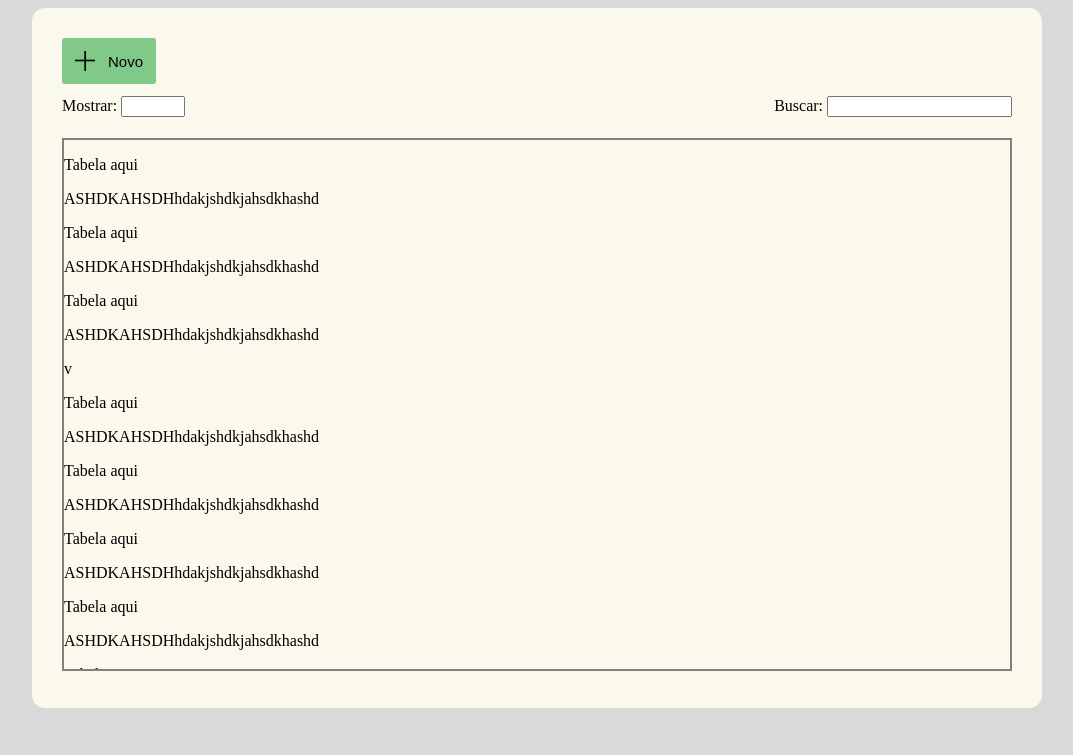
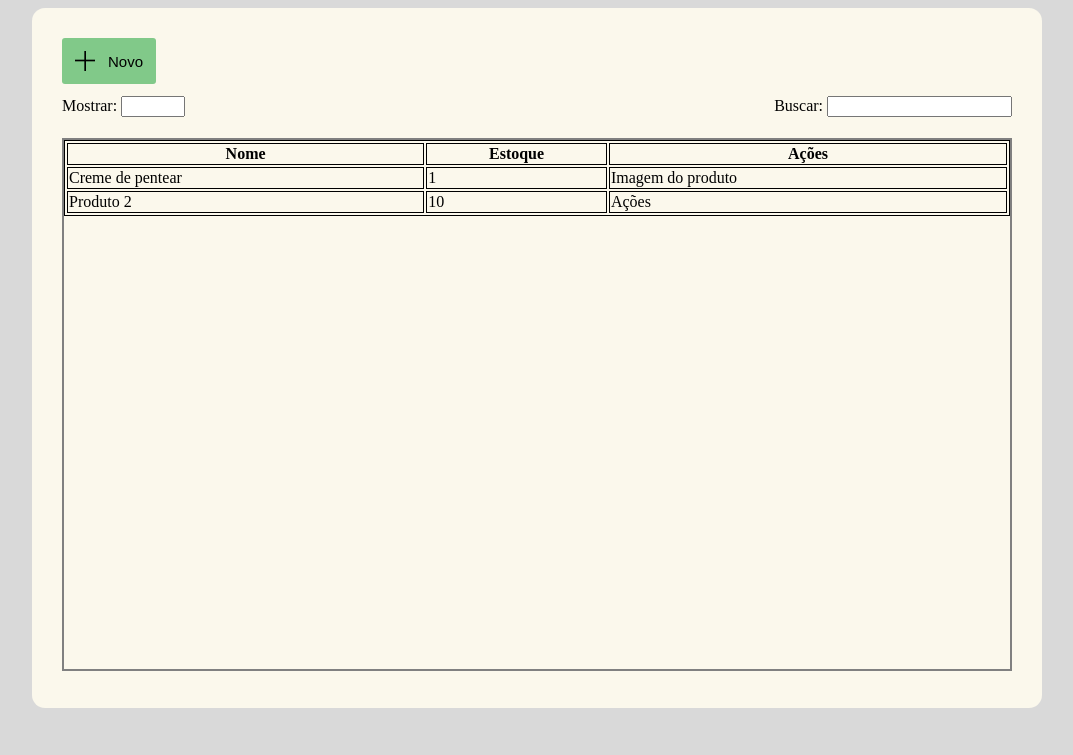
Before and after one commit to fernando-macena/vendas, a plain HTML site: page Frontend/sistema/produtos.html in a window 1280 px wide. Shown: the whole page, without its empty margins (111-1184 px from the left). Drawn offline with Linux system fonts and the light colour scheme.

Commit message:
Feitas melhorias no layout do projeto

```diff
--- a/Frontend/css/produtos.css
+++ b/Frontend/css/produtos.css
@@ -86,3 +86,11 @@ html, body {
 .inputError {
 	border-color: red;
 }
+
+#tabela_conteudo table {
+	width: 100%;
+}
+
+#tabela_conteudo table, th, td{
+	border: 1px solid black;
+}
--- a/Frontend/sistema/produtos.html
+++ b/Frontend/sistema/produtos.html
@@ -18,15 +18,21 @@
 					input.classList.add("inputError")
 
 					resultadoValidacao.innerText = 'Digite um valor válido'
+				} else if (parseInt(log) < 5) {
+					input.value = 10
+
+					input.classList.remove("inputError")
+					resultadoValidacao.innerText = ""
+				} else if (parseInt(log) >= 100) {
+					input.value = 100
+
+					input.classList.remove("inputError")
+					resultadoValidacao.innerText = ""
 				} else {
 					input.classList.remove("inputError")
 					resultadoValidacao.innerText = ""
 				}
-			} else {
-
 			}
-
-
 		}
 
 		function adicionaListener(idElemento, tipoValidacao) {
@@ -49,12 +55,19 @@
 	<div id="container">
 		<div id="cabecalho">
 			<div class="botao">
-				<button><img src="../img/produto/mais.svg"><span>Novo</span></button>
+				<button onclick="window.parent.mostrarDialogPainel(document.getElementById('cadastro-produto'))"><img src="../img/produto/mais.svg"><span>Novo</span></button>
 			</div>
+
+			<div style="display: none;">
+				<div id="cadastro-produto">
+					<p>Conteudo do cadastro</p>
+				</div>
+			</div>
+
 
 			<div id="cabecalho-conteudo">
 				<div id="mostrar" onclick="adicionaListener('mostrar', 'numerico')">
-					<span>Mostrar:</span> <input type="number" min="0" max="100"> <span id="resultadoValidacao"></span>
+					<span>Mostrar:</span> <input type="number" min="0" max="100" step="5"> <span id="resultadoValidacao"></span>
 				</div>
 
 				<div id="buscar" onclick="adicionaListener('buscar', 'textual')">
@@ -66,39 +79,23 @@
 		<div id="conteudo">
 
 			<div id="tabela_conteudo">
-				<p>Tabela aqui</p>
-				<p>ASHDKAHSDHhdakjshdkjahsdkhashd</p>
-				<p>Tabela aqui</p>
-				<p>ASHDKAHSDHhdakjshdkjahsdkhashd</p>
-				<p>Tabela aqui</p>
-				<p>ASHDKAHSDHhdakjshdkjahsdkhashd</p>
-				v
-				<p>Tabela aqui</p>
-				<p>ASHDKAHSDHhdakjshdkjahsdkhashd</p>
-				<p>Tabela aqui</p>
-				<p>ASHDKAHSDHhdakjshdkjahsdkhashd</p>
-				<p>Tabela aqui</p>
-				<p>ASHDKAHSDHhdakjshdkjahsdkhashd</p>
-				<p>Tabela aqui</p>
-				<p>ASHDKAHSDHhdakjshdkjahsdkhashd</p>
-				<p>Tabela aqui</p>
-				<p>ASHDKAHSDHhdakjshdkjahsdkhashd</p>
-				<p>Tabela aqui</p>
-				<p>ASHDKAHSDHhdakjshdkjahsdkhashd</p>
-				<p>Tabela aqui</p>
-				<p>ASHDKAHSDHhdakjshdkjahsdkhashd</p>
-				<p>Tabela aqui</p>
-				<p>ASHDKAHSDHhdakjshdkjahsdkhashd</p>
-				<p>Tabela aqui</p>
-				<p>ASHDKAHSDHhdakjshdkjahsdkhashd</p>
-				<p>Tabela aqui</p>
-				<p>ASHDKAHSDHhdakjshdkjahsdkhashd</p>
-				<p>ASHDKAHSDHhdakjshdkjahsdkhashd</p>
-				<p>Tabela aqui</p>
-				<p>ASHDKAHSDHhdakjshdkjahsdkhashd</p>
-				<p>Tabela aqui</p>
-				<p>ASHDKAHSDHhdakjshdkjahsdkhashd</p>
-				<h1>Fim</h1>
+				<table>
+					<tr>
+						<th>Nome</th>
+						<th>Estoque</th>
+						<th>Ações</th>
+					</tr>
+					<tr>
+						<td>Creme de pentear</td>
+						<td>1</td>
+						<td>Imagem do produto</td>
+					</tr>
+					<tr>
+						<td>Produto 2</td>
+						<td>10</td>
+						<td>Ações</td>
+					</tr>
+				</table>
 			</div>
 
 
```
Also changed, not shown: Frontend/css/painel.css (+4 -4 lines), Frontend/sistema/painel.html (+27 -5 lines).
